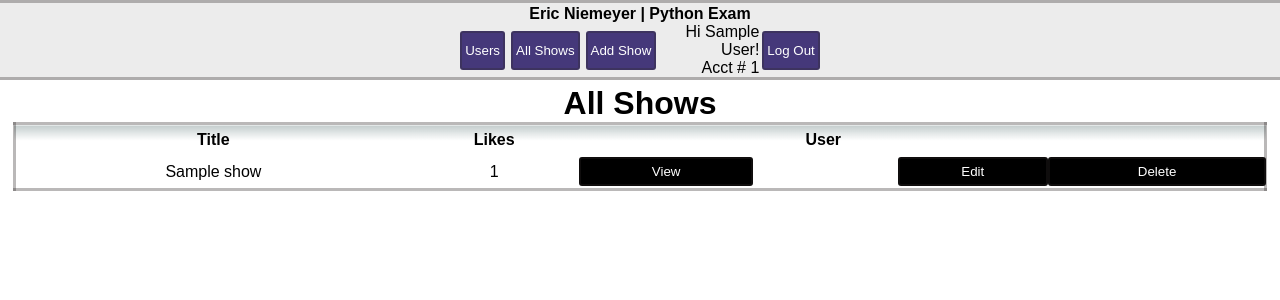
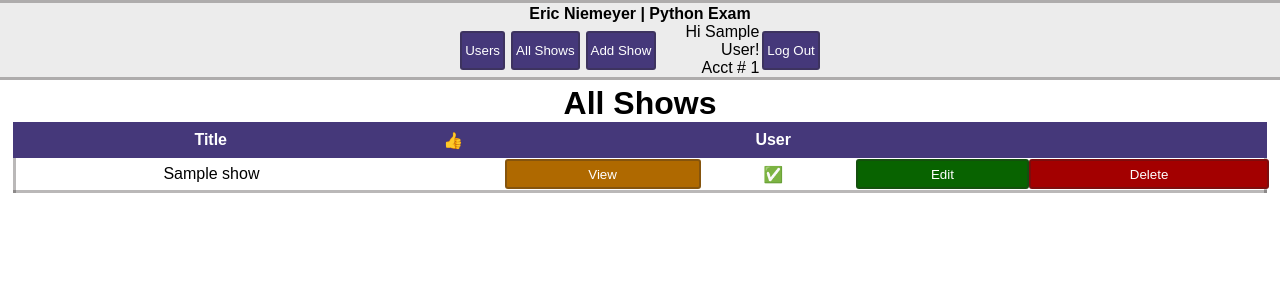
Before and after one commit to niembro64/PythonExam7, a Flask app: page /show_all in a window 1280 px wide. Shown: the top 300 px of the page. Run offline with Flask 2, Linux system fonts and the light colour scheme; the visitor is signed in with stand-in values (Sample User, id 1); tables that the repository leaves empty or names only in its code hold one stand-in row (values such as "Sample post"); parts of the project's set-up code (start-up, migrations or seed data) failed here and were passed over.

Commit message:
button colors purrple title bar

```diff
--- a/flask_app/static/style.css
+++ b/flask_app/static/style.css
@@ -67,6 +67,7 @@ input[type="submit"] {
 input[type="submit"]:hover {
   background-color: var(--chover);
   color: black;
+  border-color: var(--bordercolor);
 }
 
 input[type="submit"]:active {
@@ -155,12 +156,13 @@ h4 {
   border-radius: var(--borderradius);
 }
 .ybutton {
-  background-color: black;
+  height: 30px;
+  background-color: var(--cC1);
   border-color: var(--bordercolor);
   color: white;
   width: 100%;
-  padding: 5px 3px;
-  margin: 2px;
+  padding: 0px 3px;
+  margin: 1px 5px 1px 5px;
   border-radius: var(--borderradius);
 }
 
@@ -257,10 +259,60 @@ form {
   background-color: var(--bg);
 }
 
-#delete,
-#edit,
-#like {
-  margin: 3px;
+.ybuttonlike {
+  background-color: rgb(0, 85, 255);
+
+  height: 30px;
+  border-color: var(--bordercolor);
+  color: white;
+  width: 100%;
+  padding: 0px 3px;
+  margin: 1px 5px 1px 5px;
+  border-radius: var(--borderradius);
+}
+.ybuttonlike1 {
+  background-color: rgba(0, 85, 255, 0);
+
+  height: 30px;
+  border-color: rgba(255, 255, 255, 0);
+  color: white;
+  width: 100%;
+  padding: 0px 3px;
+  margin: 1px 5px 1px 5px;
+  border-radius: var(--borderradius);
+}
+.ybuttonview {
+  background-color: rgb(175, 105, 0);
+
+  height: 30px;
+  border-color: var(--bordercolor);
+  color: white;
+  width: 100%;
+  padding: 0px 3px;
+  margin: 1px 5px 1px 5px;
+  border-radius: var(--borderradius);
+}
+.ybuttonedit {
+  background-color: rgb(8, 99, 0);
+
+  height: 30px;
+  border-color: var(--bordercolor);
+  color: white;
+  width: 100%;
+  padding: 0px 3px;
+  margin: 1px 5px 1px 5px;
+  border-radius: var(--borderradius);
+}
+.ybuttondelete {
+  background-color: rgb(163, 0, 0);
+
+  height: 30px;
+  border-color: var(--bordercolor);
+  color: white;
+  width: 100%;
+  padding: 0px 3px;
+  margin: 1px 5px 1px 5px;
+  border-radius: var(--borderradius);
 }
 
 #show_row {
@@ -310,13 +362,11 @@ th {
   justify-content: center;
   align-items: center;
   text-align: center;
-  background-image: linear-gradient(
-    var(--cA2),
-    rgba(255, 255, 0, 0),
-    rgba(0, 0, 0, 0)
-  );
-  /* border: solid;
-  border-color: var(--bordercolor); */
+  background-color: var(--cC1);
+  border: solid;
+  border-color: var(--cC1);
+  color: white;
+
 }
 td {
   justify-content: center;
--- a/flask_app/templates/show_all.html
+++ b/flask_app/templates/show_all.html
@@ -49,8 +49,7 @@
     <table>
       <tr>
           <th>Title</th>
-          <th>Likes</th>
-          <th></th>
+          <th>👍</th>
           <th></th>
           <th>User</th>
           <th></th>
@@ -60,14 +59,7 @@
       <tr>
 
         <td>{{show.title}}</td>
-        <td>
-            {% if show.like != 0 %}
-            {{show.like}}
-            {% endif %}
 
-
-
-        </td>
         <td>
 
             {% if show.user_id != session['user_id'] %}
@@ -75,18 +67,18 @@
 
               {% if show.like == 0 %}
               <form action="/fun_like_show/{{show.id}}" method="POST">
-                <input class="ybutton" type="submit" name="like" value="Like" />
+                <input class="ybuttonlike" type="submit" name="like" value="Like" />
               </form>
               {% endif %}
 
               {% if show.like == 1 %}
               <form action="/fun_unlike_show/{{show.id}}" method="POST">
                 <input
-                class="ybutton"
+                class="ybuttonlike1"
                   type="submit"
                   name="unlike"
 
-                  value="UnLike"
+                  value="👍"
                 />
               </form>
               {% endif %}
@@ -98,7 +90,7 @@
             <td>
                 <div class="mod">
                     <form action="/show_one/{{show.id}}">
-                        <input class="ybutton" type="submit"  value="View" />
+                        <input class="ybuttonview" type="submit" value="View" />
                     </form>
                 </div>
             </td>
@@ -107,7 +99,7 @@
 
             <td>
                 {% if show.user_id == session['user_id'] %}
-
+                ✅
             {% endif %}
                 {% if show.user_id != session['user_id'] %}
                 {{show.user_id}}
@@ -119,7 +111,7 @@
 
                 <div class="mod">
                   <form action="/edit_one/{{show.id}}">
-                    <input class="ybutton" type="submit" value="Edit" />
+                    <input class="ybuttonedit" type="submit" value="Edit" />
                   </form>
                 </div>
                 {% endif %}
@@ -130,7 +122,7 @@
                 <div class="mod">
                   <form action="/fun_delete_one/{{show.id}}" method="POST">
                     <input
-                    class="ybutton"
+                    class="ybuttondelete"
                       type="submit"
                       name="delete"
 
```
Also changed, not shown: flask_app/templates/add_one.html (+5 -5 lines).
